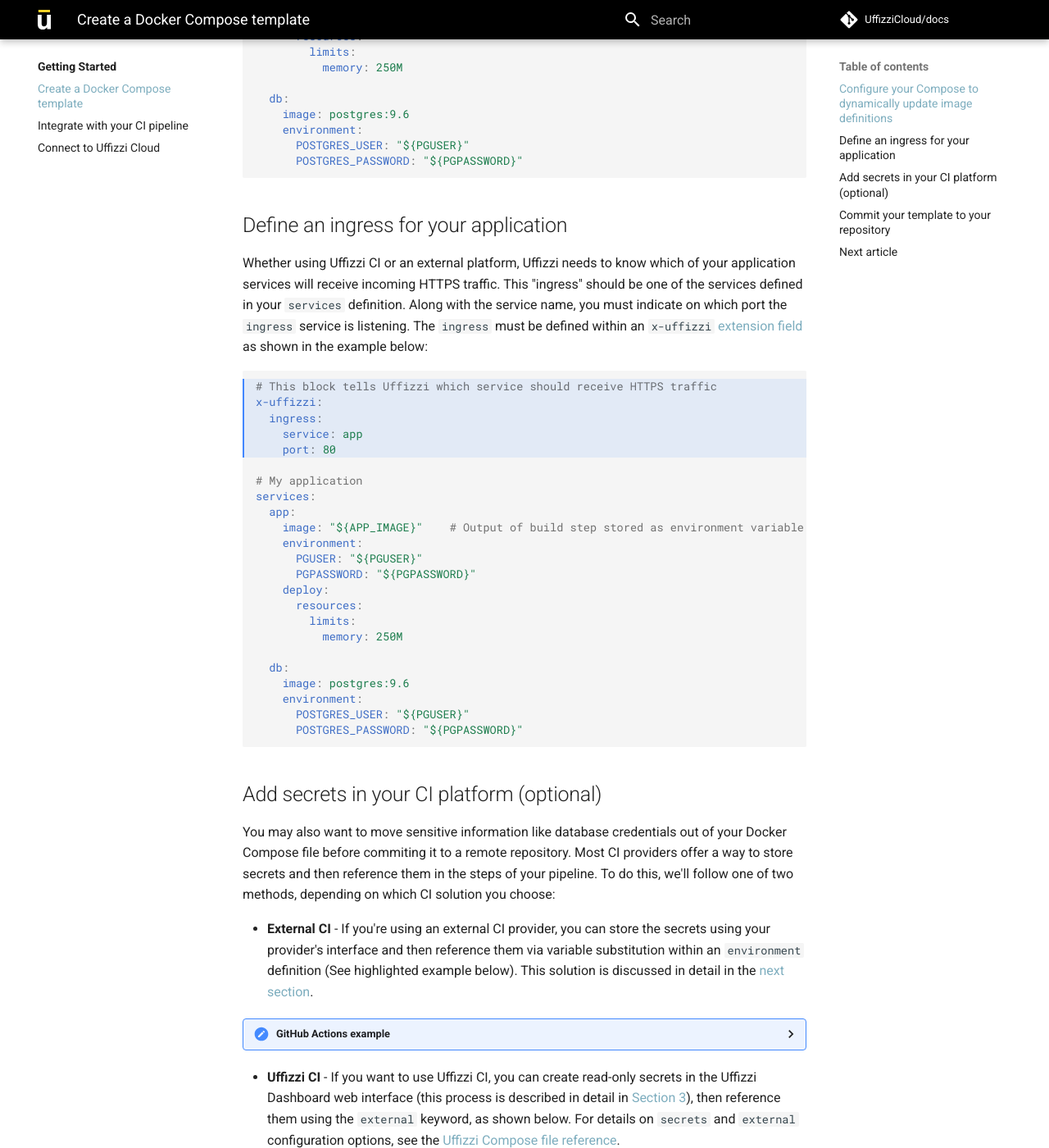
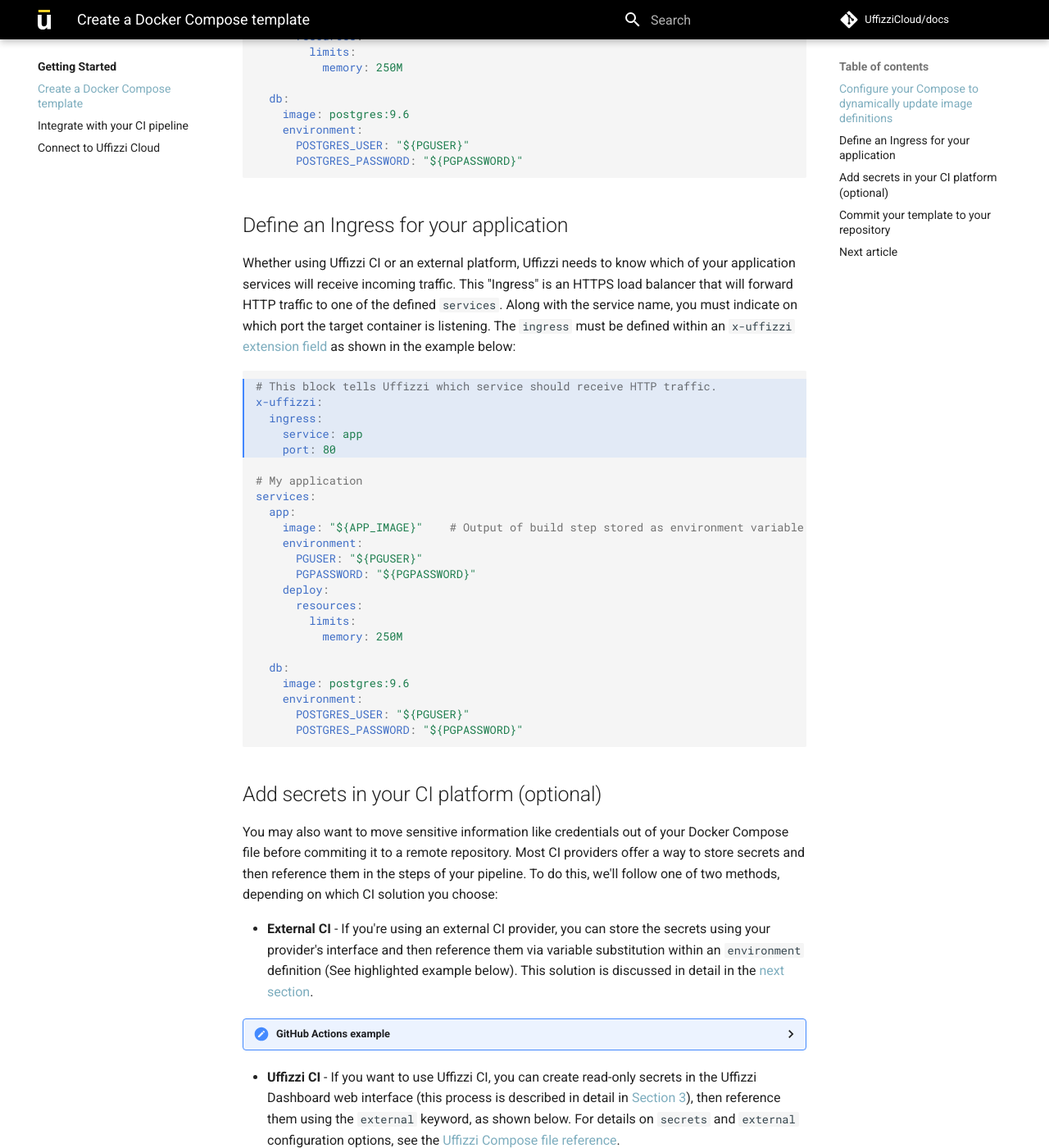
Before and after one commit to UffizziCloud/docs, an MkDocs documentation site: the page built from docs/docker-compose-template.md, in a window 1280 px wide and 1400 px high, scrolled down 1309 px. Shown: the whole window at 82% size. Built offline with MkDocs 1.6.1 and Material for MkDocs 9.7.7, drawn with Linux system fonts in a browser that asks for light colours; comment, search, counter and statistics services are not loaded; some of the changed text lies outside the part shown.

````diff
--- a/docs/docker-compose-template.md
+++ b/docs/docker-compose-template.md
@@ -1,14 +1,14 @@
 **Section 1 of 3**
 # Create a Docker Compose template
 
-In this section, we'll create a template using [Docker Compose](https://docs.docker.com/compose/compose-file/) that describes our application configuration. Uffizzi uses Docker Compose as its configuration format because it is relatively simple and widely used by developers.
+In this section, we'll create a template using [Docker Compose](https://docs.docker.com/compose/compose-file/) that describes our container configuration. Uffizzi uses Docker Compose as its configuration format because it is relatively simple and widely used by developers.
 
 !!! note
     Uffizzi supports a subset of the [Compose specification](https://github.com/compose-spec/compose-spec/blob/master/spec.md). For a full list of supported keywords, see the [Uffizzi Compose file reference](references/compose-spec.md).
 
 ## Configure your Compose to dynamically update image definitions
 
-The Uffizzi environment creation step typically executes at the end of a CI pipeline after a series of build and push steps that are triggered by an event, such as a pull request or new commit. If you don't have an existing CI solution, Uffizzi CI can build your application from source and store your container images for you (Note: Your source code must be stored in a GitHub repository to use Uffizzi CI). Alternatively, if you're using an external CI service, such as GitHub Actions or CircleCI, you will need to tell Uffizzi where your images are stored and how to access them.
+The Uffizzi environment creation step typically executes at the end of a CI pipeline after a series of steps that are triggered by an event, such as a pull request or new commit. If you don't have an existing CI solution, Uffizzi CI can build your application from source and store your container images for you (Note: Your source code must be stored in a GitHub repository to use Uffizzi CI). Alternatively, if you're using an external CI service, such as GitHub Actions or CircleCI, you will need to tell Uffizzi where your images are stored and how to access them.
 
 Each time your CI pipeline builds and pushes new images, Uffizzi needs access to them. This means that we need to dynamically update our compose file `service` definitions with the new image names and tags each time our pipeline runs. To do this, we'll follow one of two methods, depending on which CI solution you choose:
 
@@ -56,16 +56,16 @@ Each time your CI pipeline builds and pushes new images, Uffizzi needs access to
       db:
         image: postgres:9.6
         environment:
-          POSTGRES_USER: "${PGUSER}"
-          POSTGRES_PASSWORD: "${PGPASSWORD}"
+          POSTGRES_USER: "postgres"
+          POSTGRES_PASSWORD: "postgres"
     ```
 
-## Define an ingress for your application
+## Define an Ingress for your application
 
-Whether using Uffizzi CI or an external platform, Uffizzi needs to know which of your application services will receive incoming HTTPS traffic. This "ingress" should be one of the services defined in your `services` definition. Along with the service name, you must indicate on which port the `ingress` service is listening. The `ingress` must be defined within an `x-uffizzi` [extension field](https://docs.docker.com/compose/compose-file/compose-file-v3/#extension-fields) as shown in the example below:
+Whether using Uffizzi CI or an external platform, Uffizzi needs to know which of your application services will receive incoming traffic. This "Ingress" is an HTTPS load balancer that will forward HTTP traffic to one of the defined `services`. Along with the service name, you must indicate on which port the target container is listening. The `ingress` must be defined within an `x-uffizzi` [extension field](https://docs.docker.com/compose/compose-file/compose-file-v3/#extension-fields) as shown in the example below:
 
 ``` yaml hl_lines="1-5"
-# This block tells Uffizzi which service should receive HTTPS traffic
+# This block tells Uffizzi which service should receive HTTP traffic.
 x-uffizzi:
   ingress:
     service: app
@@ -92,12 +92,12 @@ services:
 
 ## <a id="secrets"></a>Add secrets in your CI platform (optional)
 
-You may also want to move sensitive information like database credentials out of your Docker Compose file before commiting it to a remote repository. Most CI providers offer a way to store secrets and then reference them in the steps of your pipeline. To do this, we'll follow one of two methods, depending on which CI solution you choose:
+You may also want to move sensitive information like credentials out of your Docker Compose file before commiting it to a remote repository. Most CI providers offer a way to store secrets and then reference them in the steps of your pipeline. To do this, we'll follow one of two methods, depending on which CI solution you choose:
 
 - **External CI** - If you're using an external CI provider, you can store the secrets using your provider's interface and then reference them via variable substitution within an `environment` definition (See highlighted example below). This solution is discussed in detail in the [next section](integrate-with-ci.md).
 
 <details><summary>GitHub Actions example</summary>
-<p>In GitHub, navigate to your repository, then select <b>Settings</b> > <b>Secrets</b> > <b>Actions</b> > <b>New repository secret</b>.</p>
+<p>In GitHub, navigate to your repository, then select <b>Settings</b> > <b>Secrets</b> > <b>Actions</b> > <b>New repository secret</b>. Alternatively, you can [use the GitHub CLI](https://cli.github.com/manual/gh_secret).</p>
 
 <img src="../../assets/images/github-actions-secrets.png">
 <hr>
@@ -132,8 +132,6 @@ You may also want to move sensitive information like database credentials out of
         environment:
           POSTGRES_USER: "${PGUSER}"
           POSTGRES_PASSWORD: "${PGPASSWORD}"
-
-
     ```
 
 === "Uffizzi CI"
````
Also changed, not shown: other parts of docs/docker-compose-template.md (+6 -3 lines), docs/connect-to-uffizzi-cloud.md (+3 -4 lines), docs/integrate-with-ci.md (+12 -10 lines).
